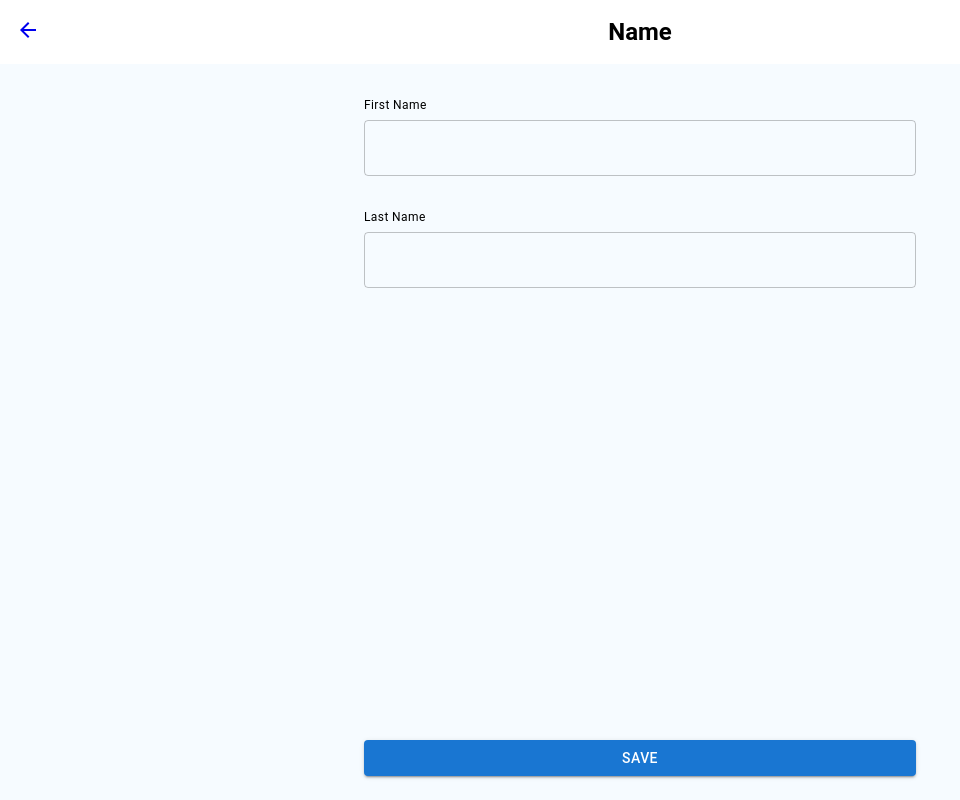
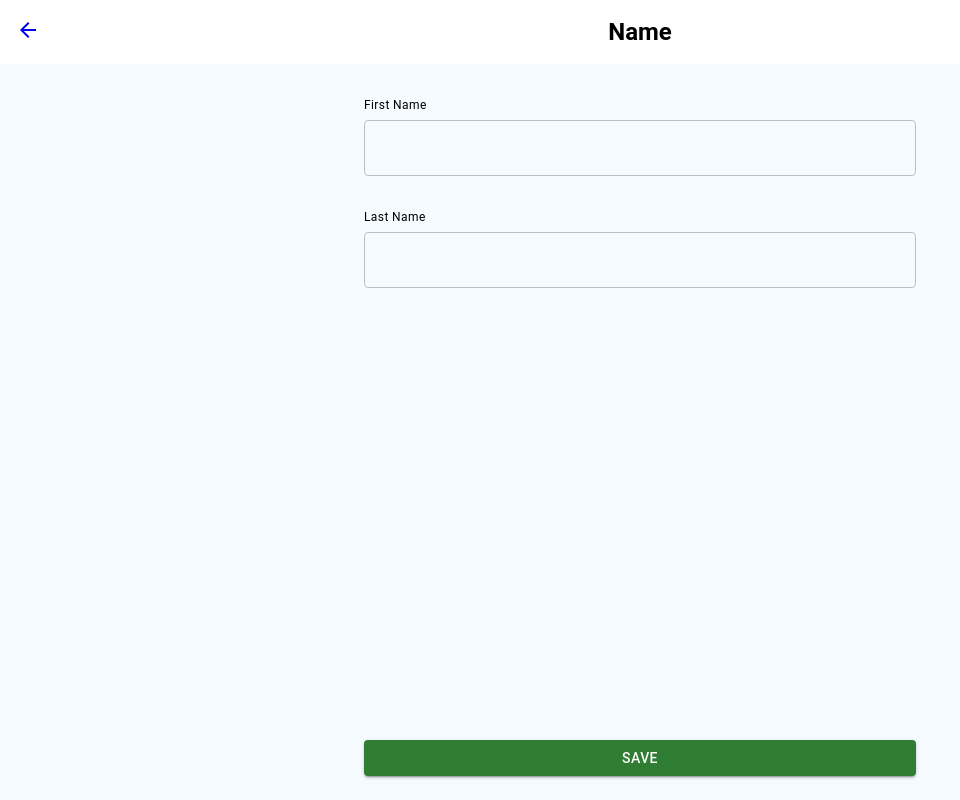
Before and after one commit to ljllanosl/user-app-wayni, a React (Vite) app: page /name in a window 1280 px wide. Shown: the whole page, without its empty margins (0-960 px from the left). Built offline with nearby package versions, Linux system fonts and the light colour scheme; no server answers.

Commit message:
updated form button colors

```diff
--- a/src/components/NameChangeForm.tsx
+++ b/src/components/NameChangeForm.tsx
@@ -50,7 +50,7 @@ export default function NameChangeForm() {
           </Box>
         </Box>
 
-        <Button variant='contained' color='primary' type='submit'>
+        <Button variant='contained' color='success' type='submit'>
           Save
         </Button>
       </Container>
--- a/src/components/PasswordChangeForm.tsx
+++ b/src/components/PasswordChangeForm.tsx
@@ -20,6 +20,7 @@ export default function PasswordChangeForm() {
       </Box>
       <Container maxWidth='sm' component='form' sx={{ display: 'flex', flexDirection: 'column', mt: '2rem', height: '85vh', justifyContent: 'space-between' }} onSubmit={handlePasswordSubmit} noValidate>
         <Box sx={{ display: 'inherit', flexDirection: 'inherit', gap: '2rem' }}>
+          {/* Current Password */}
           <Box sx={{ display: 'inherit', flexDirection: 'inherit' }}>
             <Typography variant='caption' display='block' gutterBottom>
               Current Password
@@ -32,8 +33,10 @@ export default function PasswordChangeForm() {
               error={errorCurrentPassword ? true : false}
               helperText={errorCurrentPassword}
               inputProps={{ maxLength: 16 }}
+
             ></TextField>
           </Box>
+          {/* New Password */}
           <Box sx={{ display: 'inherit', flexDirection: 'inherit' }}>
             <Typography variant='caption' display='block' gutterBottom>
               New Password
@@ -49,6 +52,7 @@ export default function PasswordChangeForm() {
               inputProps={{ maxLength: 16 }}
             ></TextField>
           </Box>
+          {/* Confirm Password */}
           <Box sx={{ display: 'inherit', flexDirection: 'inherit' }}>
             <Typography variant='caption' display='block' gutterBottom>
               Confirm Password
@@ -64,12 +68,12 @@ export default function PasswordChangeForm() {
               inputProps={{ maxLength: 16 }}
             ></TextField>
           </Box>
-        </Box>
+        </Box >
 
-        <Button variant='contained' color='primary' type='submit'>
+        <Button variant='contained' color='success' type='submit'>
           Save
         </Button>
-      </Container>
-    </Box>
+      </Container >
+    </Box >
   )
 }
--- a/src/components/UsernameChangeForm.tsx
+++ b/src/components/UsernameChangeForm.tsx
@@ -34,7 +34,7 @@ export default function UsernameChangeForm() {
           />
         </Box>
 
-        <Button variant='contained' color='primary' type='submit'>
+        <Button variant='contained' color='success' type='submit'>
           Save
         </Button>
       </Container>
```
